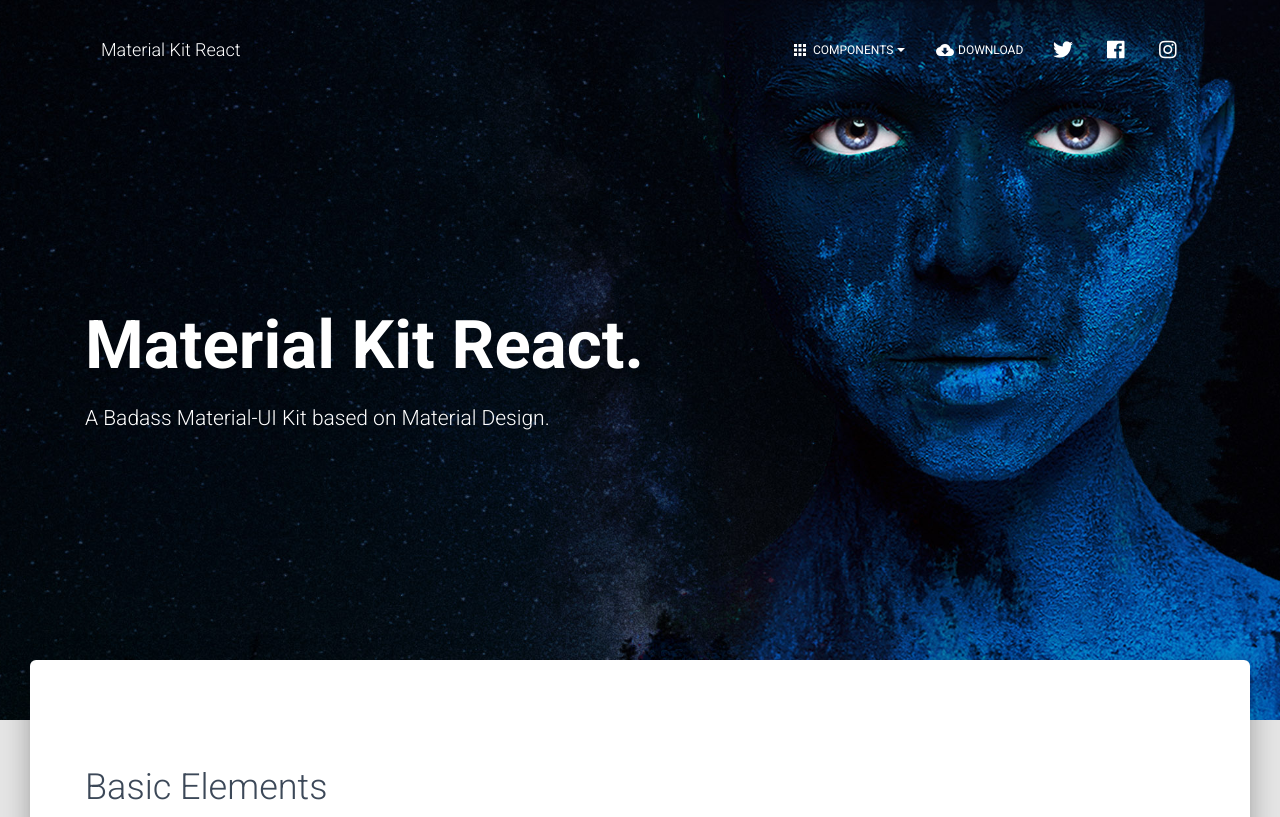
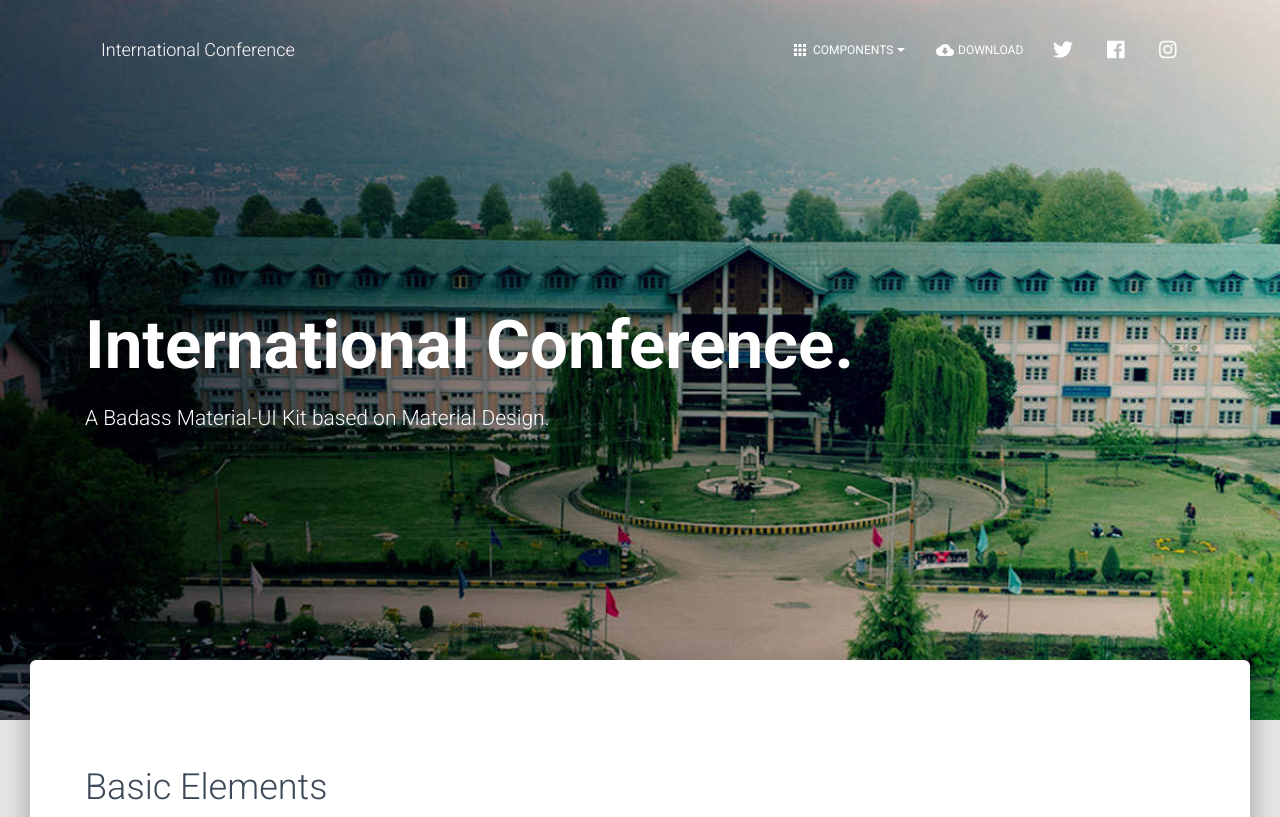
Before and after one commit to Chetanyagupta13/ConferenceWebApp, a React app: page / in a window 1280 px wide. Shown: the top 817 px of the page. Built offline with nearby package versions, Linux system fonts and the light colour scheme.

Commit message:
basic setup
added image

```diff
--- a/public/index.html
+++ b/public/index.html
@@ -37,7 +37,7 @@
       work correctly both with client-side routing and a non-root public URL.
       Learn how to configure a non-root public URL by running `npm run build`.
     -->
-    <title>Material Kit React</title>
+    <title>International Conference</title>
   </head>
   <body>
     <noscript> You need to enable JavaScript to run this app. </noscript>
--- a/src/views/Components/Components.js
+++ b/src/views/Components/Components.js
@@ -38,7 +38,7 @@
   return (
     <div>
       <Header
-        brand="Material Kit React"
+        brand="International Conference"
         rightLinks={<HeaderLinks />}
         fixed
         color="transparent"
@@ -48,12 +48,12 @@
         }}
         {...rest}
       />
-      <Parallax image={require("assets/img/bg4.jpg").default}>
+      <Parallax image={require("assets/img/nit_image.jpg").default}>
         <div className={classes.container}>
           <GridContainer>
             <GridItem>
               <div className={classes.brand}>
-                <h1 className={classes.title}>Material Kit React.</h1>
+                <h1 className={classes.title}>International Conference.</h1>
                 <h3 className={classes.subtitle}>
                   A Badass Material-UI Kit based on Material Design.
                 </h3>
```
Also changed, not shown: src/assets/img/nit_image.jpg (added).
